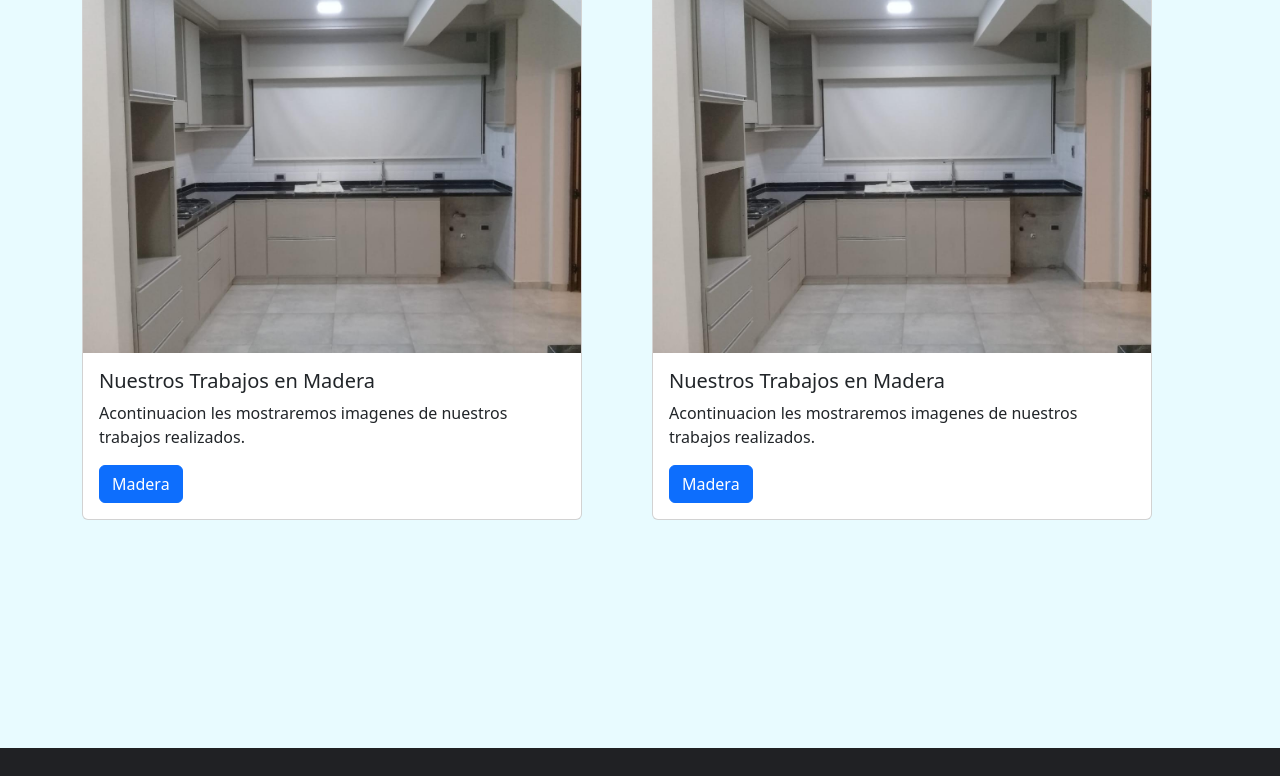
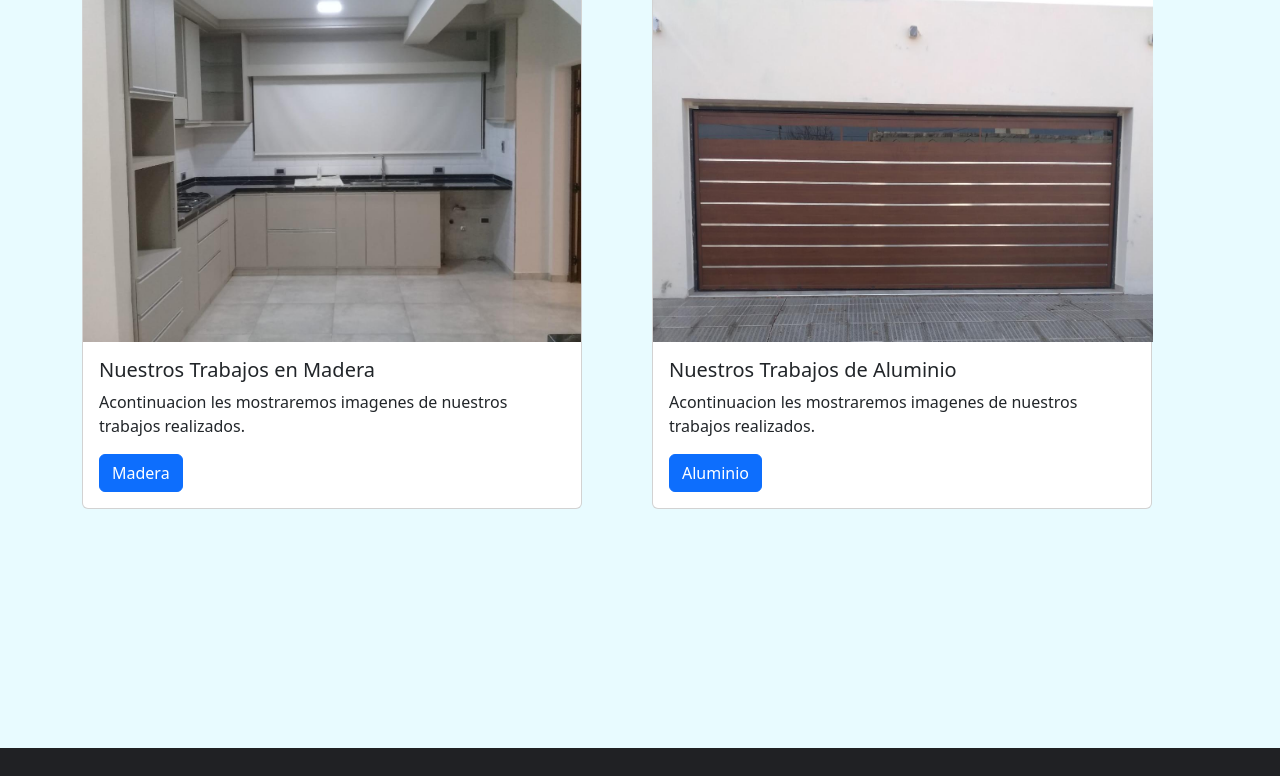
Before and after one commit to maycogutierrez/carpinteriavictoria, a plain HTML site: page index.html in a window 1280 px wide. Shown: the part 122-898 px from the top of the page. Drawn offline with nearby package versions, Linux system fonts and the light colour scheme.

Commit message:
Correcciones en index

```diff
--- a/css/style.css
+++ b/css/style.css
@@ -33,7 +33,15 @@ li{
 }
 .card-img-top{
     width: 500px;
+    height: 350px;
 }
+
+.card-img-top2{
+    width: 500px;
+    height: 350px;
+}
+
+
 
 
 
--- a/index.html
+++ b/index.html
@@ -66,12 +66,12 @@
                 </div>
                 <div class="col">
                     <div class="card">
-                        <img src="./img/mueble-cocina.jpg" class="card-img-top" alt="...">
+                        <img src="./img/garaje.jpg" class="card-img-top2" alt="...">
 
                         <div class="card-body">
-                            <h5 class="card-title">Nuestros Trabajos en Madera</h5>
+                            <h5 class="card-title">Nuestros Trabajos de Aluminio</h5>
                             <p class="card-text">Acontinuacion les mostraremos imagenes de nuestros trabajos realizados.</p>
-                            <a href="./pages/madera.html" class="btn btn-primary">Madera</a>
+                            <a href="./pages/aluminio.html" class="btn btn-primary">Aluminio</a>
                         </div>
                     </div>
                 </div>
```
